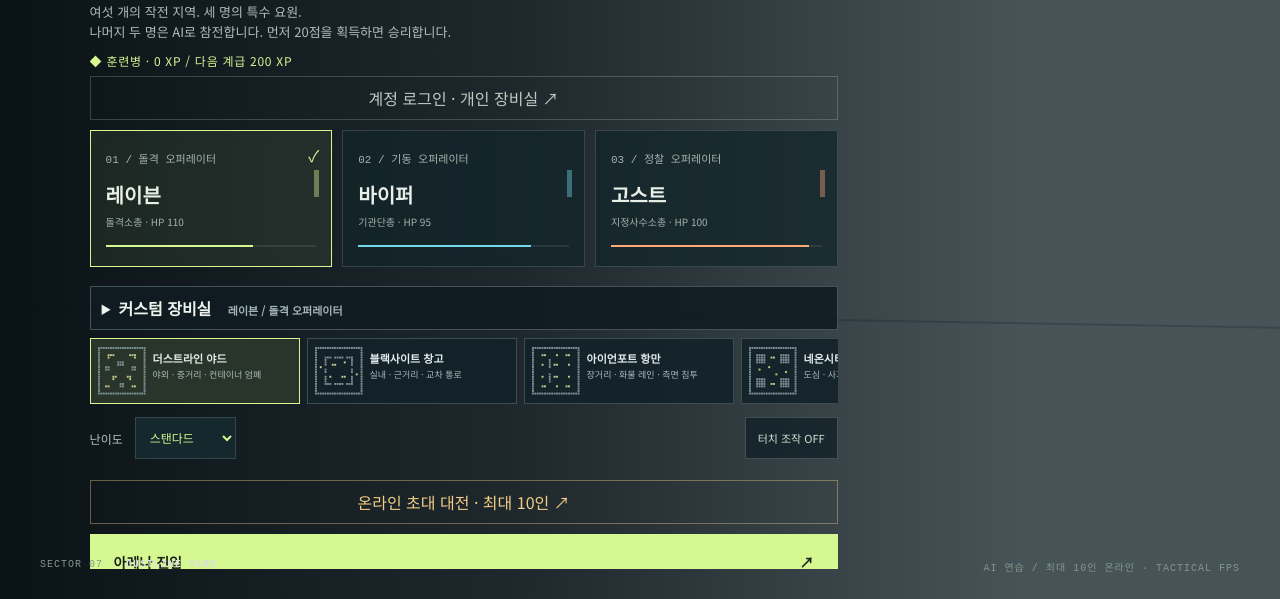
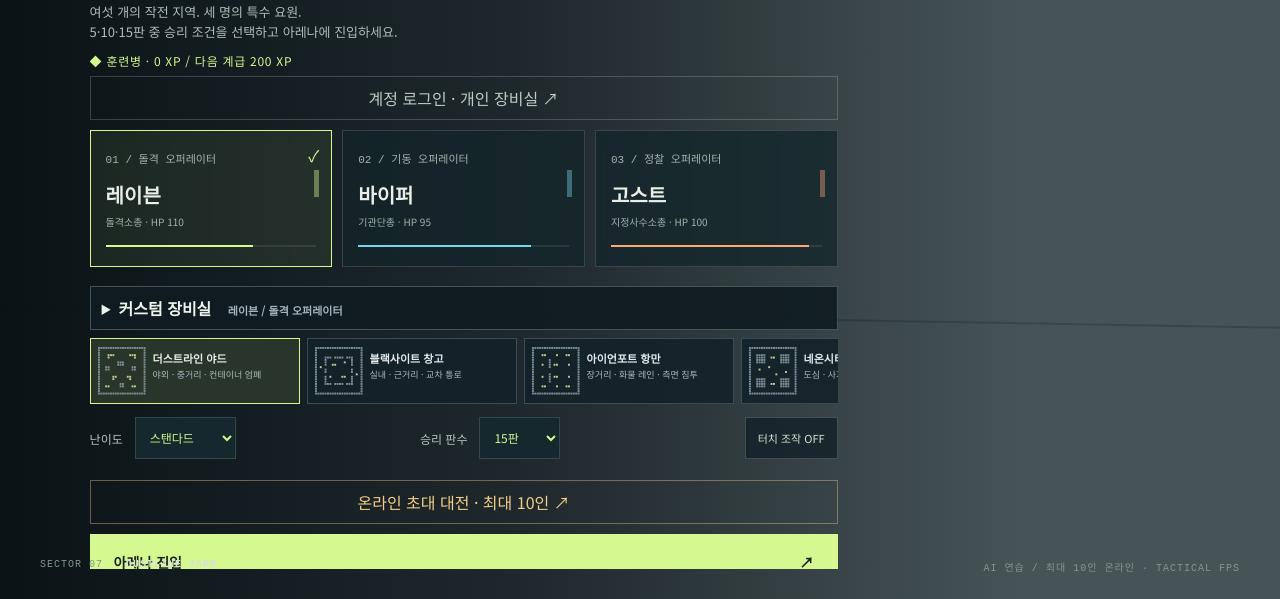
Before and after one commit to ocm851129-bot/fps, a website with bundled scripts: page index.html in a window 1280 px wide. Shown: the part 201-800 px from the top of the page. Built offline with nearby package versions, Linux system fonts and the light colour scheme; animation ran at ten frames a second; a web font is replaced by a local one.

Commit message:
feat: add account progression and match length options (index.html)

```diff
--- a/index.html
+++ b/index.html
@@ -37,7 +37,7 @@
 <h1>작전명, 더스트라인.<br>
 <em>교전 준비 완료.</em>
 </h1>
-<p class="intro">여섯 개의 작전 지역. 세 명의 특수 요원.<br>나머지 두 명은 AI로 참전합니다. 먼저 20점을 획득하면 승리합니다.</p>
+<p class="intro">여섯 개의 작전 지역. 세 명의 특수 요원.<br>5·10·15판 중 승리 조건을 선택하고 아레나에 진입하세요.</p>
 <div id="career-rank" class="career-rank">
 </div>
 <a class="secondary" style="display:block;text-align:center;text-decoration:none" href="account.html">계정 로그인 · 개인 장비실 ↗</a>
@@ -87,6 +87,7 @@
 <option value="veteran">베테랑</option>
 </select>
 </label>
+<label>승리 판수 <select id="match-limit"><option value="5">5판</option><option value="10">10판</option><option value="15" selected>15판</option></select></label>
 <button id="touch-toggle" class="utility" aria-pressed="false">터치 조작 OFF</button>
 </div>
 <button id="online-tab" class="secondary">온라인 초대 대전 · 최대 10인 ↗</button>
@@ -135,7 +136,7 @@
 <div class="match">
 <span>FREE FOR ALL</span>
 <strong id="timer">03:00</strong>
-<small>20점 선승</small>
+<small id="match-rule">15판 선승</small>
 </div>
 <div id="scores">
 </div>
```
